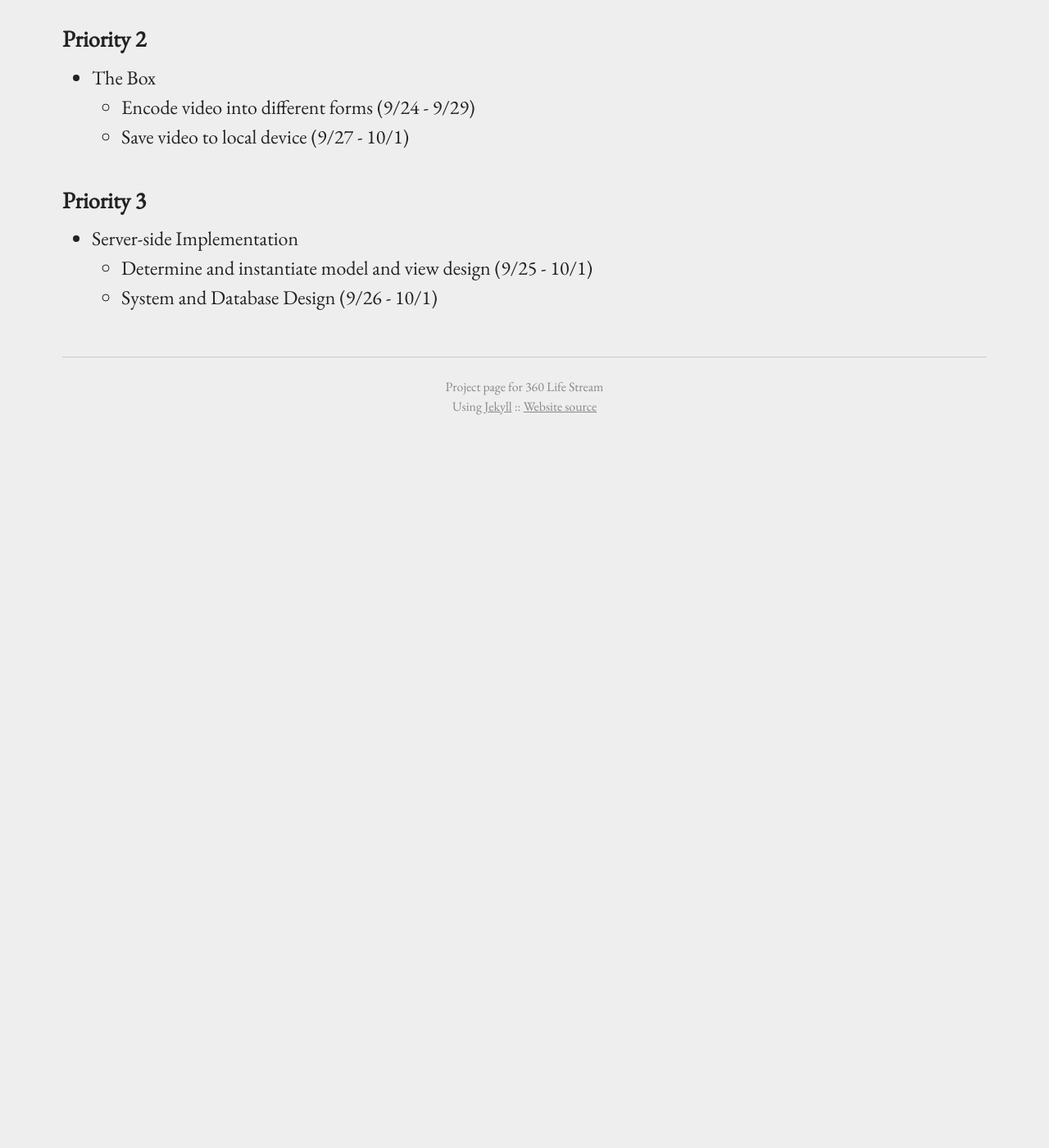
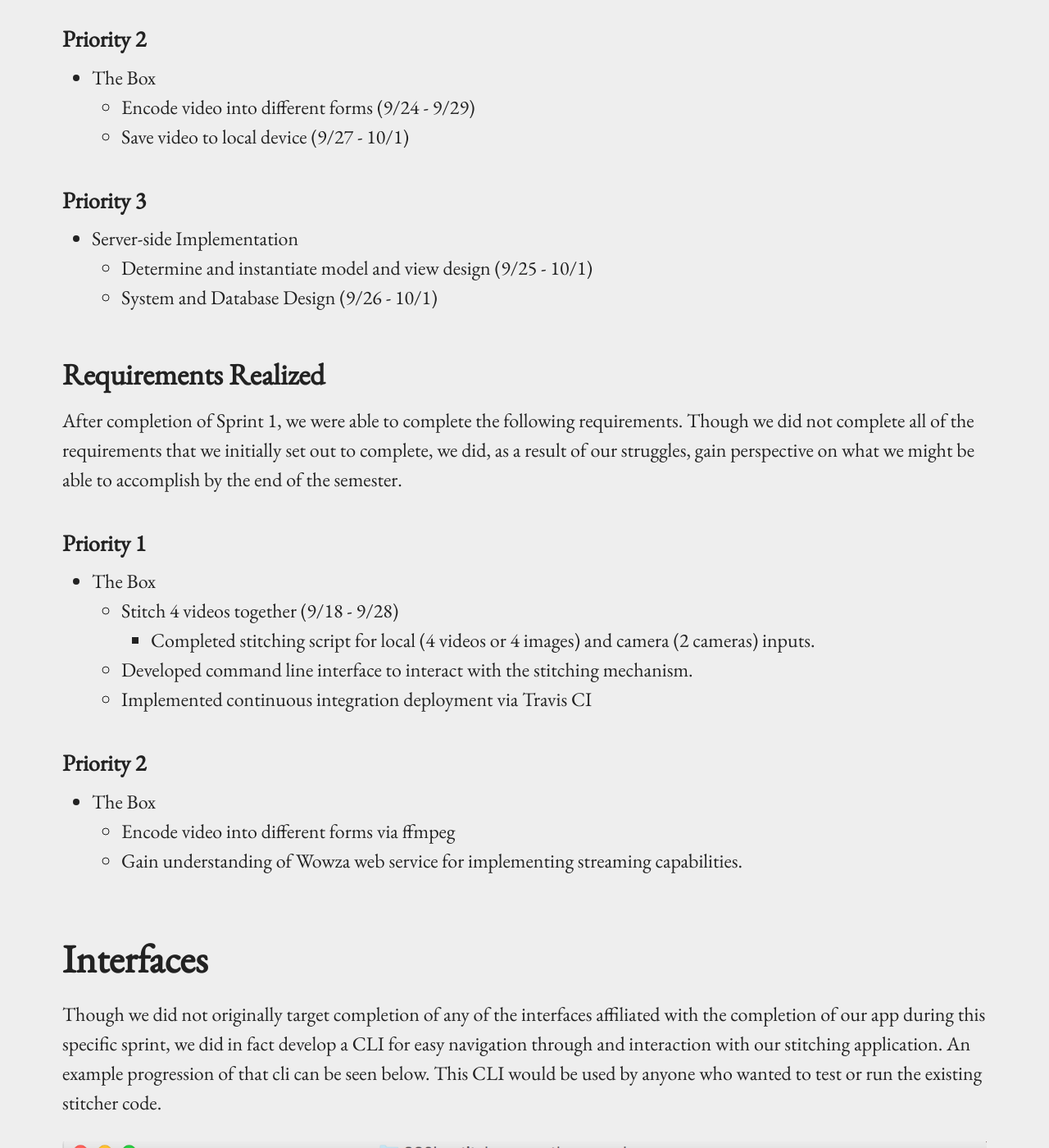
Before and after one commit to 360ls/360ls, a Jekyll site: the page built from _sprint/sprint1/specification.md, in a window 1280 px wide and 1400 px high, scrolled down 2144 px. Shown: the whole window at 82% size. Built offline with Jekyll 4.4.1, drawn with Linux system fonts in a browser that asks for light colours; before the commit the page ends 2675 px from its top, so only the background shows below that; some of the changed text lies outside the part shown.

Commit message:
completeted functional spec

```diff
--- a/_sprint/sprint1/specification.md
+++ b/_sprint/sprint1/specification.md
@@ -18,7 +18,7 @@ This portion of the website highlights the functional specification for the firs
 	- Send stitched video to a server for storage
 	- Live stream stitched video from server storage and live device stitched footage
 
-## Use Cases Achieved
+## Use Cases Realized
 
 ### On-box Application
 - Display a Stitched Video (use case of program to enable watching live video)
@@ -39,7 +39,7 @@ At the beginning of Sprint 1, we prioritized our requirements for the sprint as
 ### Priority 1
 - The Box
 	- Stitch 4 videos together (9/18 - 9/28)
-		- Completed stitching script for local and streaming inputs.
+		- Completed stitching script for local and camera inputs.
 		- Set up hardware to process 4 video streams for consumption in the stitching script
 
 ### Priority 2
@@ -51,3 +51,23 @@ At the beginning of Sprint 1, we prioritized our requirements for the sprint as
 - Server-side Implementation
 	- Determine and instantiate model and view design (9/25 - 10/1)
 	- System and Database Design (9/26 - 10/1)
+
+## Requirements Realized
+After completion of Sprint 1, we were able to complete the following requirements. Though we did not complete all of the requirements that we initially set out to complete, we did, as a result of our struggles, gain perspective on what we might be able to accomplish by the end of the semester.
+
+### Priority 1
+- The Box
+	- Stitch 4 videos together (9/18 - 9/28)
+		- Completed stitching script for local (4 videos or 4 images) and camera (2 cameras) inputs.
+	- Developed command line interface to interact with the stitching mechanism.
+	- Implemented continuous integration deployment via Travis CI
+
+### Priority 2
+- The Box
+	- Encode video into different forms via ffmpeg
+	- Gain understanding of Wowza web service for implementing streaming capabilities.
+
+# Interfaces
+Though we did not originally target completion of any of the interfaces affiliated with the completion of our app during this specific sprint, we did in fact develop a CLI for easy navigation through and interaction with our stitching application. An example progression of that cli can be seen below. This CLI would be used by anyone who wanted to test or run the existing stitcher code.
+
+![Stitcher CLI](../../images/Sprint1CLI.png)
```
Also changed, not shown: images/Sprint1CLI.png (added).
